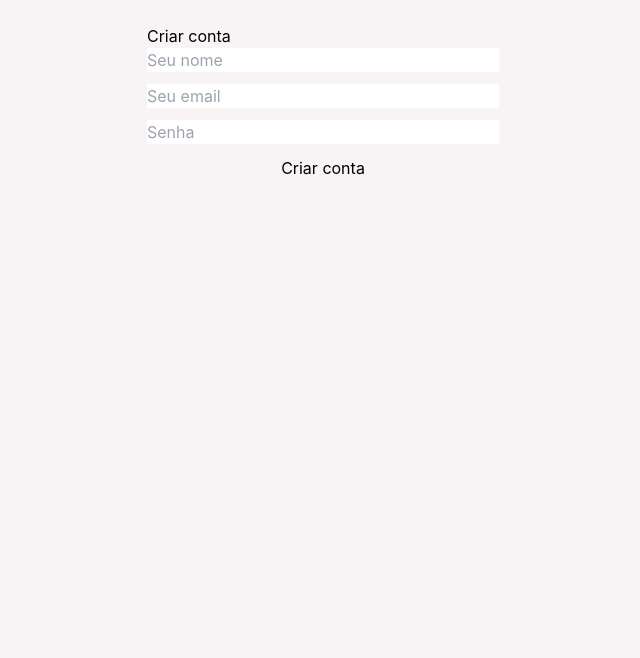
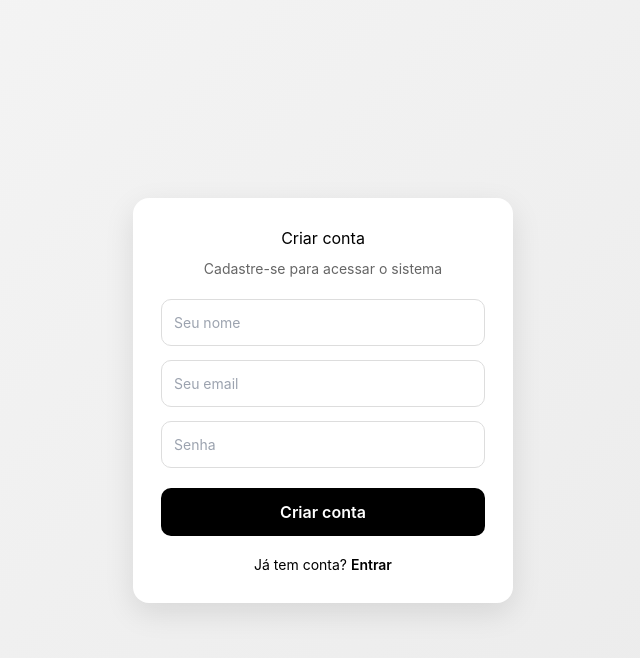
Before and after one commit to juliatedeschi7-creator/salao, a Next.js app: page /cadastro in a window 1280 px wide. Shown: the top 658 px of the page, without its empty margins (317-957 px from the left). Built offline with nearby package versions, Linux system fonts and the light colour scheme.

Commit message:
Atualizar o page.tsx

```diff
--- a/src/app/cadastro/page.tsx
+++ b/src/app/cadastro/page.tsx
@@ -15,16 +15,16 @@ export default function CadastroPage() {
   const [nome, setNome] = useState('')
   const [email, setEmail] = useState('')
   const [password, setPassword] = useState('')
+  const [erro, setErro] = useState<string | null>(null)
   const [loading, setLoading] = useState(false)
-  const [erro, setErro] = useState<string | null>(null)
 
-  const handleSignup = async (e: React.FormEvent) => {
+  const handleCadastro = async (e: React.FormEvent) => {
     e.preventDefault()
     setErro(null)
     setLoading(true)
 
     try {
-      const { error } = await supabase.auth.signUp({
+      const { data, error } = await supabase.auth.signUp({
         email,
         password,
         options: {
@@ -37,12 +37,16 @@ export default function CadastroPage() {
 
       if (error) {
         setErro(error.message)
-        setLoading(false)
         return
       }
 
-      // 👇 Redireciona para login
-      router.push('/entrar')
+      if (!data.user) {
+        setErro('Erro ao criar usuário')
+        return
+      }
+
+      // redireciona para login
+      router.push('/login')
 
     } catch (err) {
       setErro('Erro inesperado ao criar conta')
@@ -52,17 +56,55 @@ export default function CadastroPage() {
   }
 
   return (
-    <div style={{ maxWidth: 400, margin: '0 auto', padding: 24 }}>
-      <h1>Criar conta</h1>
+    <div style={{
+      minHeight: '100vh',
+      display: 'flex',
+      alignItems: 'center',
+      justifyContent: 'center',
+      background: 'linear-gradient(135deg, #f5f5f5, #eaeaea)'
+    }}>
+      <div style={{
+        width: '100%',
+        maxWidth: 380,
+        background: '#fff',
+        padding: 28,
+        borderRadius: 16,
+        boxShadow: '0 10px 30px rgba(0,0,0,0.1)'
+      }}>
 
-      <form onSubmit={handleSignup} style={{ display: 'flex', flexDirection: 'column', gap: 12 }}>
+        <h1 style={{ textAlign: 'center', marginBottom: 8 }}>
+          Criar conta
+        </h1>
 
+        <p style={{
+          textAlign: 'center',
+          color: '#666',
+          marginBottom: 20,
+          fontSize: 14
+        }}>
+          Cadastre-se para acessar o sistema
+        </p>
+
+        <form
+          onSubmit={handleCadastro}
+          style={{
+            display: 'flex',
+            flexDirection: 'column',
+            gap: 14
+          }}
+        >
           <input
             type="text"
             placeholder="Seu nome"
             value={nome}
             onChange={(e) => setNome(e.target.value)}
             required
+            style={{
+              padding: 12,
+              borderRadius: 10,
+              border: '1px solid #ddd',
+              fontSize: 14
+            }}
           />
 
           <input
@@ -71,6 +113,12 @@ export default function CadastroPage() {
             value={email}
             onChange={(e) => setEmail(e.target.value)}
             required
+            style={{
+              padding: 12,
+              borderRadius: 10,
+              border: '1px solid #ddd',
+              fontSize: 14
+            }}
           />
 
           <input
@@ -79,16 +127,54 @@ export default function CadastroPage() {
             value={password}
             onChange={(e) => setPassword(e.target.value)}
             required
+            style={{
+              padding: 12,
+              borderRadius: 10,
+              border: '1px solid #ddd',
+              fontSize: 14
+            }}
           />
 
-        <button type="submit" disabled={loading}>
+          <button
+            type="submit"
+            disabled={loading}
+            style={{
+              padding: 12,
+              borderRadius: 10,
+              border: 'none',
+              background: '#000',
+              color: '#fff',
+              fontWeight: 600,
+              cursor: 'pointer',
+              marginTop: 6
+            }}
+          >
             {loading ? 'Criando...' : 'Criar conta'}
           </button>
 
           {erro && (
-          <p style={{ color: 'red' }}>{erro}</p>
+            <p style={{
+              color: 'red',
+              textAlign: 'center',
+              fontSize: 13
+            }}>
+              {erro}
+            </p>
           )}
         </form>
+
+        <p style={{
+          textAlign: 'center',
+          marginTop: 18,
+          fontSize: 14
+        }}>
+          Já tem conta?{' '}
+          <a href="/login" style={{ color: '#000', fontWeight: 600 }}>
+            Entrar
+          </a>
+        </p>
+
+      </div>
     </div>
   )
 }
```
Lines whose indentation alone changed are shown as unchanged.
